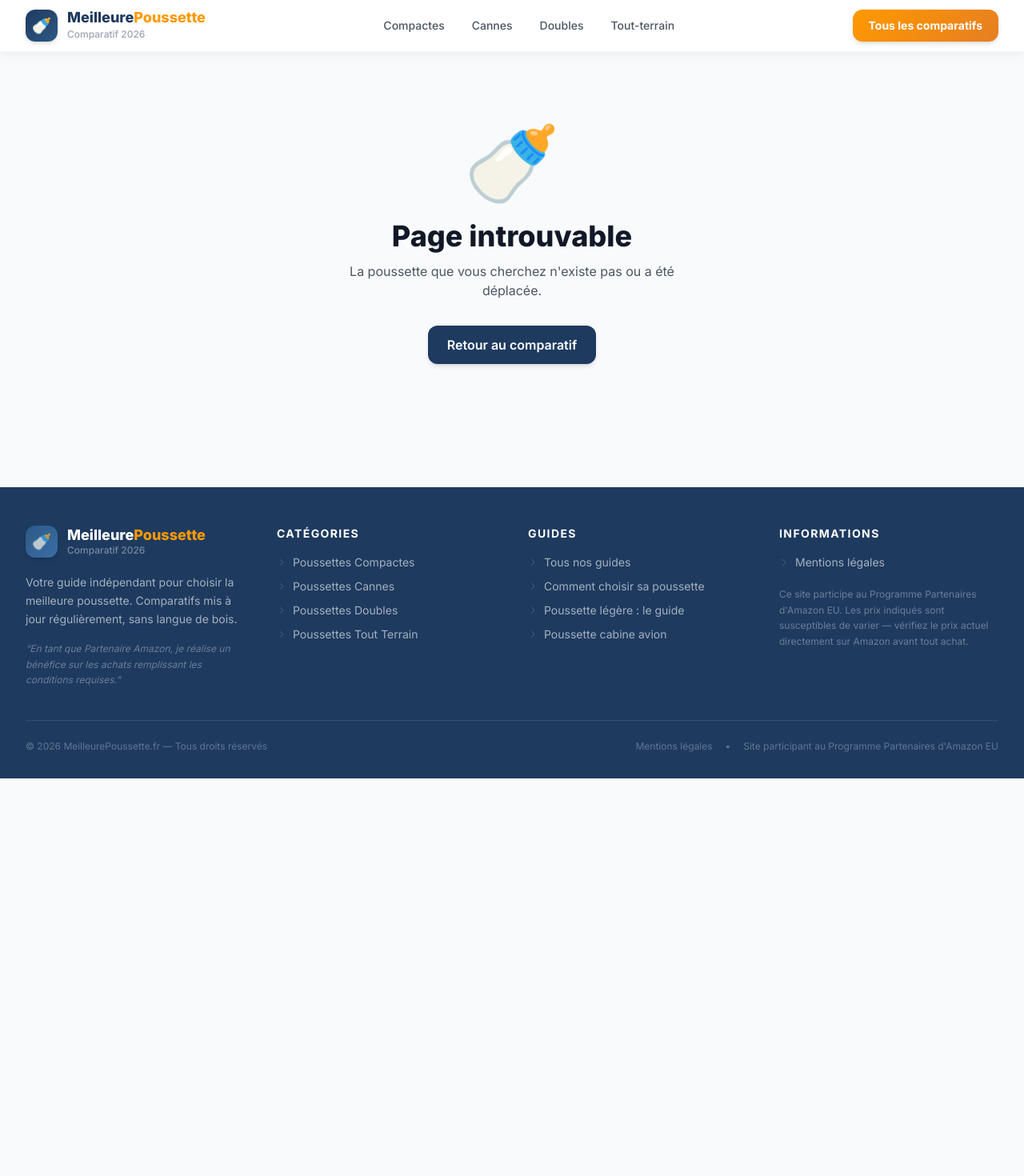
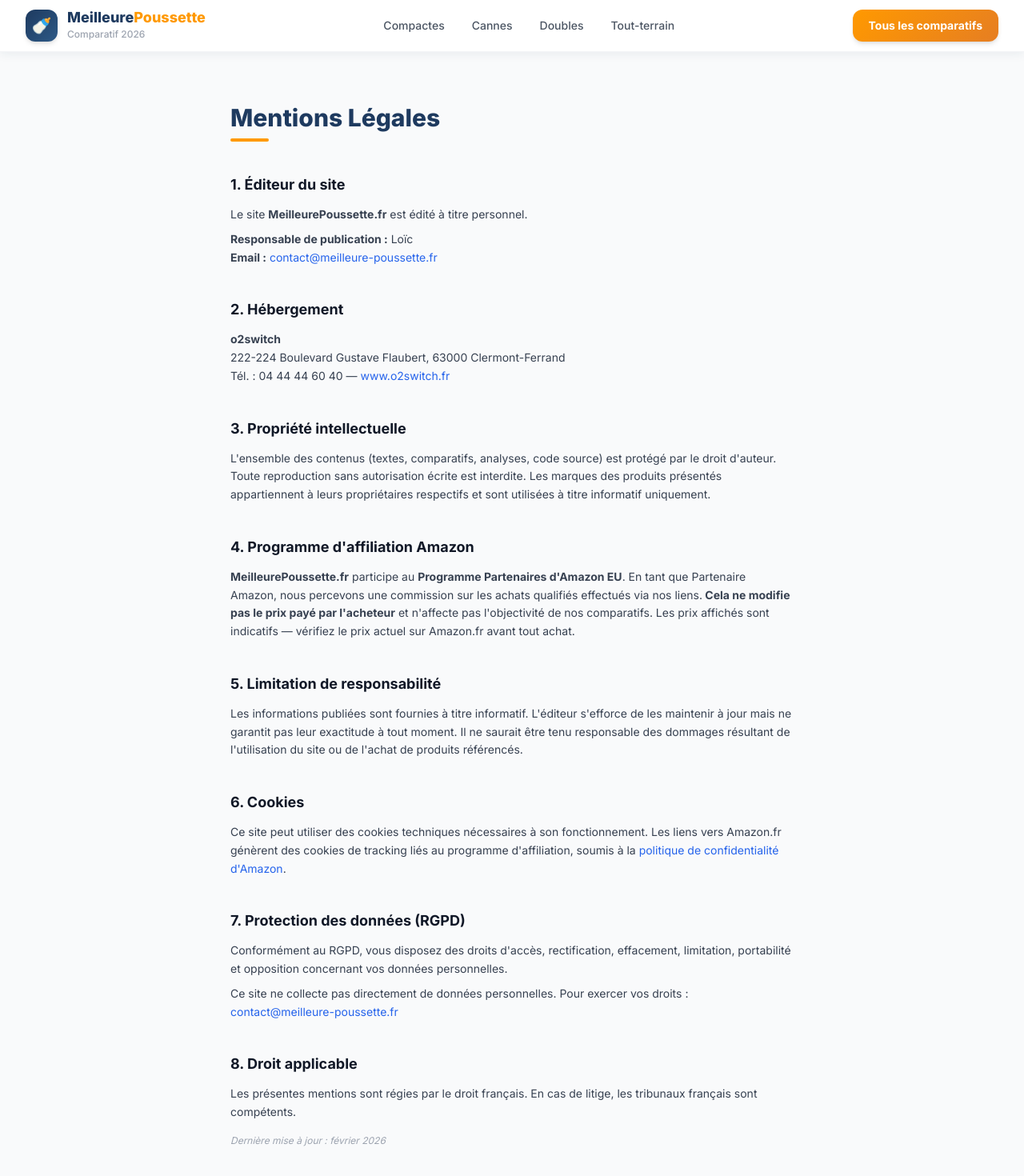
Before and after one commit to lecpn13/meilleure-poussette, a Next.js app: page /mentions-legales in a window 1280 px wide. Before the commit this address had no page. Shown: the top 1470 px of the page at 80% size. Before the commit the page ends 973 px from the top, so only its background shows below. Built offline with nearby package versions, Linux system fonts and the light colour scheme.

Commit message:
feat: mentions légales, schema JSON-LD, build OK - site complet

```diff
--- /dev/null
+++ b/app/mentions-legales/page.tsx
@@ -0,0 +1,91 @@
+import type { Metadata } from "next";
+
+export const metadata: Metadata = {
+  title: "Mentions Légales — MeilleurePoussette.fr",
+  description: "Mentions légales, politique de confidentialité et informations sur le programme d'affiliation Amazon du site MeilleurePoussette.fr.",
+  alternates: { canonical: "https://meilleure-poussette.fr/mentions-legales" },
+};
+
+export default function MentionsLegalesPage() {
+  return (
+    <div className="max-w-3xl mx-auto px-4 sm:px-6 lg:px-8 py-12 lg:py-16">
+      <h1 className="text-3xl font-extrabold mb-2" style={{ color: "#1e3a5f" }}>
+        Mentions Légales
+      </h1>
+      <div className="w-12 h-1 rounded-full mb-10" style={{ backgroundColor: "#FF9900" }} />
+
+      <div className="space-y-10 text-gray-700 text-sm leading-relaxed">
+
+        <section>
+          <h2 className="text-lg font-bold text-gray-900 mb-3">1. Éditeur du site</h2>
+          <p>Le site <strong>MeilleurePoussette.fr</strong> est édité à titre personnel.</p>
+          <p className="mt-2">
+            <strong>Responsable de publication :</strong> Loïc<br />
+            <strong>Email :</strong> <a href="mailto:contact@meilleure-poussette.fr" className="text-blue-600 hover:underline">contact@meilleure-poussette.fr</a>
+          </p>
+        </section>
+
+        <section>
+          <h2 className="text-lg font-bold text-gray-900 mb-3">2. Hébergement</h2>
+          <p>
+            <strong>o2switch</strong><br />
+            222-224 Boulevard Gustave Flaubert, 63000 Clermont-Ferrand<br />
+            Tél. : 04 44 44 60 40 — <a href="https://www.o2switch.fr" target="_blank" rel="noopener noreferrer" className="text-blue-600 hover:underline">www.o2switch.fr</a>
+          </p>
+        </section>
+
+        <section>
+          <h2 className="text-lg font-bold text-gray-900 mb-3">3. Propriété intellectuelle</h2>
+          <p>
+            L&apos;ensemble des contenus (textes, comparatifs, analyses, code source) est protégé par le droit d&apos;auteur.
+            Toute reproduction sans autorisation écrite est interdite. Les marques des produits présentés appartiennent
+            à leurs propriétaires respectifs et sont utilisées à titre informatif uniquement.
+          </p>
+        </section>
+
+        <section>
+          <h2 className="text-lg font-bold text-gray-900 mb-3">4. Programme d&apos;affiliation Amazon</h2>
+          <p>
+            <strong>MeilleurePoussette.fr</strong> participe au <strong>Programme Partenaires d&apos;Amazon EU</strong>.
+            En tant que Partenaire Amazon, nous percevons une commission sur les achats qualifiés effectués via nos liens.
+            <strong> Cela ne modifie pas le prix payé par l&apos;acheteur</strong> et n&apos;affecte pas l&apos;objectivité de nos comparatifs.
+            Les prix affichés sont indicatifs — vérifiez le prix actuel sur Amazon.fr avant tout achat.
+          </p>
+        </section>
+
+        <section>
+          <h2 className="text-lg font-bold text-gray-900 mb-3">5. Limitation de responsabilité</h2>
+          <p>
+            Les informations publiées sont fournies à titre informatif. L&apos;éditeur s&apos;efforce de les maintenir
+            à jour mais ne garantit pas leur exactitude à tout moment. Il ne saurait être tenu responsable
+            des dommages résultant de l&apos;utilisation du site ou de l&apos;achat de produits référencés.
+          </p>
+        </section>
+
+        <section>
+          <h2 className="text-lg font-bold text-gray-900 mb-3">6. Cookies</h2>
+          <p>
+            Ce site peut utiliser des cookies techniques nécessaires à son fonctionnement. Les liens vers Amazon.fr
+            génèrent des cookies de tracking liés au programme d&apos;affiliation, soumis à la{" "}
+            <a href="https://www.amazon.fr/gp/help/customer/display.html?nodeId=201909010" target="_blank" rel="noopener noreferrer" className="text-blue-600 hover:underline">
+              politique de confidentialité d&apos;Amazon
+            </a>.
+          </p>
+        </section>
+
+        <section>
+          <h2 className="text-lg font-bold text-gray-900 mb-3">7. Protection des données (RGPD)</h2>
+          <p>Conformément au RGPD, vous disposez des droits d&apos;accès, rectification, effacement, limitation, portabilité et opposition concernant vos données personnelles.</p>
+          <p className="mt-2">Ce site ne collecte pas directement de données personnelles. Pour exercer vos droits : <a href="mailto:contact@meilleure-poussette.fr" className="text-blue-600 hover:underline">contact@meilleure-poussette.fr</a></p>
+        </section>
+
+        <section>
+          <h2 className="text-lg font-bold text-gray-900 mb-3">8. Droit applicable</h2>
+          <p>Les présentes mentions sont régies par le droit français. En cas de litige, les tribunaux français sont compétents.</p>
+          <p className="mt-4 text-gray-400 italic text-xs">Dernière mise à jour : février 2026</p>
+        </section>
+
+      </div>
+    </div>
+  );
+}
--- a/app/page.tsx
+++ b/app/page.tsx
@@ -2,6 +2,7 @@ import type { Metadata } from "next";
 import Link from "next/link";
 import poussettesData from "@/data/poussettes.json";
 import type { PoussetteSimple } from "@/lib/types";
+import Script from "next/script";
 
 // ─── Métadonnées ────────────────────────────────────────────────────────────
 
@@ -253,6 +254,21 @@ export default function HomePage() {
         </div>
       </section>
 
+      {/* Schema JSON-LD */}
+      <Script id="schema-website" type="application/ld+json" strategy="afterInteractive" dangerouslySetInnerHTML={{ __html: JSON.stringify({
+        "@context": "https://schema.org",
+        "@type": "WebSite",
+        "name": "MeilleurePoussette.fr",
+        "url": "https://meilleure-poussette.fr",
+        "description": "Comparatif indépendant des meilleures poussettes 2026 — avis, tests et prix Amazon France",
+        "inLanguage": "fr-FR",
+        "potentialAction": {
+          "@type": "SearchAction",
+          "target": "https://meilleure-poussette.fr/?q={search_term_string}",
+          "query-input": "required name=search_term_string"
+        }
+      }) }} />
+
     </div>
   );
 }
--- a/app/poussette/[slug]/page.tsx
+++ b/app/poussette/[slug]/page.tsx
@@ -5,6 +5,7 @@ import poussettesData from "@/data/poussettes.json";
 import type { PoussetteSimple } from "@/lib/types";
 import NoteEtoiles from "@/components/NoteEtoiles";
 import BoutonAmazon from "@/components/BoutonAmazon";
+import Script from "next/script";
 import CartePoussette from "@/components/CartePoussette";
 
 const poussettes = poussettesData as PoussetteSimple[];
@@ -206,6 +207,31 @@ export default function PoussettePage({ params }: Props) {
           </div>
         </section>
       )}
+      {/* Schema JSON-LD Product */}
+      <Script id="schema-product" type="application/ld+json" strategy="afterInteractive" dangerouslySetInnerHTML={{ __html: JSON.stringify({
+        "@context": "https://schema.org",
+        "@type": "Product",
+        "name": p.nom,
+        "image": p.image || undefined,
+        "description": `Avis complet sur la ${p.nom} : avantages, inconvénients et meilleur prix Amazon.`,
+        "brand": { "@type": "Brand", "name": p.nom.split(" ")[0] },
+        "offers": {
+          "@type": "Offer",
+          "url": p.lien_amazon,
+          "priceCurrency": "EUR",
+          "price": p.prix,
+          "availability": "https://schema.org/InStock",
+          "seller": { "@type": "Organization", "name": "Amazon.fr" }
+        },
+        "aggregateRating": {
+          "@type": "AggregateRating",
+          "ratingValue": p.note,
+          "bestRating": 5,
+          "worstRating": 1,
+          "ratingCount": 42
+        }
+      }) }} />
+
     </div>
   );
 }
```
